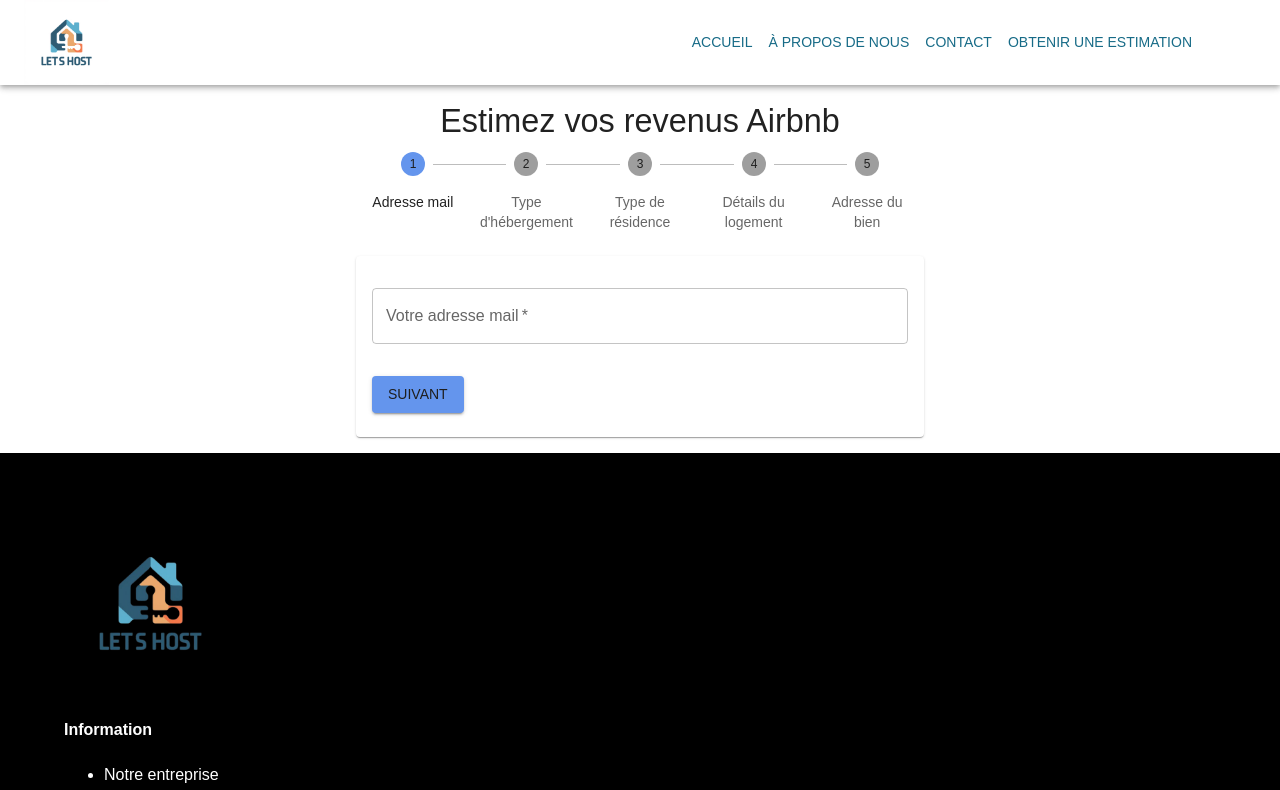
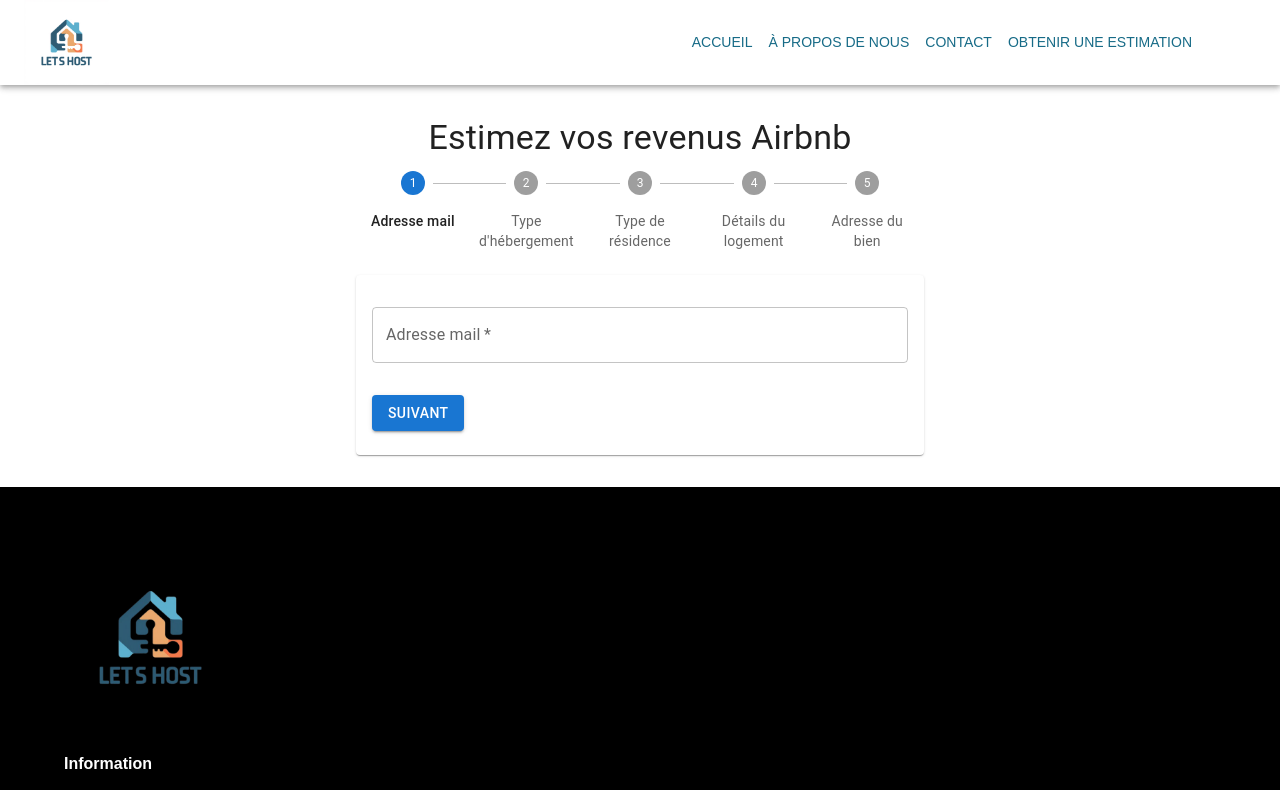
Before and after one commit to Jihentrade/Letshost-conciergerie, a React (Create React App) app: page /obtenirUneEstimation in a window 1280 px wide. Shown: the top 790 px of the page. Built offline with nearby package versions, Linux system fonts and the light colour scheme; some icons are missing.

Commit message:
estimation

```diff
--- a/src/components/estimationRevenue/estimation.jsx
+++ b/src/components/estimationRevenue/estimation.jsx
@@ -16,7 +16,9 @@ import RemoveIcon from "@mui/icons-material/Remove";
 import AddIcon from "@mui/icons-material/Add";
 import Swal from "sweetalert2";
 import emailjs from "emailjs-com";
-
+import { Helmet } from "react-helmet";
+import { createTheme, ThemeProvider } from "@mui/material/styles";
+const theme = createTheme();
 const steps = [
   "Adresse mail",
   "Type d'hébergement",
@@ -25,7 +27,6 @@ const steps = [
   "Adresse du bien",
 ];
 
-// Composant compteur générique
 function Counter({ label, value, onChange, min = 0 }) {
   return (
     <Box
@@ -38,30 +39,15 @@ function Counter({ label, value, onChange, min = 0 }) {
     >
       <Box>
         <Typography variant="subtitle1">{label}</Typography>
-        <Typography variant="caption" color="text.secondary">
-          {value} {label.toLowerCase()}
-        </Typography>
       </Box>
       <Box>
-        <IconButton
-          aria-label={`Réduire ${label}`}
-          onClick={() => onChange(-1)}
-          disabled={value <= min}
-          size="large"
-        >
+        <IconButton onClick={() => onChange(-1)} disabled={value <= min}>
           <RemoveIcon />
         </IconButton>
-        <Typography
-          component="span"
-          sx={{ mx: 2, fontWeight: "bold", fontSize: "1.25rem" }}
-        >
+        <Typography component="span" sx={{ mx: 2, fontWeight: "bold" }}>
           {value}
         </Typography>
-        <IconButton
-          aria-label={`Augmenter ${label}`}
-          onClick={() => onChange(1)}
-          size="large"
-        >
+        <IconButton onClick={() => onChange(1)}>
           <AddIcon />
         </IconButton>
       </Box>
@@ -71,7 +57,6 @@ function Counter({ label, value, onChange, min = 0 }) {
 
 export default function EstimationPage() {
   const [activeStep, setActiveStep] = useState(0);
-
   const [form, setForm] = useState({
     addressMail: "",
     type: "",
@@ -85,13 +70,9 @@ export default function EstimationPage() {
 
   const handleChange = (e) => {
     const { name, value } = e.target;
-    setForm((prev) => ({
-      ...prev,
-      [name]: value,
-    }));
+    setForm((prev) => ({ ...prev, [name]: value }));
   };
 
-  // Gestion des compteurs multiples
   const handleCounterChange = (field, delta) => {
     setForm((prev) => {
       const newValue = prev[field] + delta;
@@ -99,7 +80,6 @@ export default function EstimationPage() {
     });
   };
 
-  // Validation par étape
   const validateStep = () => {
     switch (activeStep) {
       case 0:
@@ -112,27 +92,22 @@ export default function EstimationPage() {
         )
           return "Adresse mail invalide.";
         return null;
-
       case 1:
         if (!form.type) return "Veuillez sélectionner un type d'hébergement.";
         return null;
-
       case 2:
         if (!form.typeRes) return "Veuillez sélectionner un type de résidence.";
         return null;
-
       case 3:
-        if (form.voyageurs <= 0)
-          return "Veuillez indiquer le nombre de voyageurs.";
-        if (form.lits <= 0) return "Veuillez indiquer le nombre de lits.";
-        if (form.sallesDeBain <= 0)
-          return "Veuillez indiquer le nombre de salles de bain.";
+        if (form.voyageurs <= 0) return "Nombre de voyageurs invalide.";
+        if (form.lits <= 0) return "Nombre de lits invalide.";
+        if (form.chambres < 0)
+          return "Veuillez indiquer le nombre de chambres.";
+        if (form.sallesDeBain <= 0) return "Nombre de salles de bain invalide.";
         return null;
-
       case 4:
         if (!form.address.trim()) return "Veuillez entrer l'adresse du bien.";
         return null;
-
       default:
         return null;
     }
@@ -143,64 +118,54 @@ export default function EstimationPage() {
     if (error) {
       Swal.fire({
         icon: "warning",
-        title: "Erreur de validation",
+        title: "Erreur",
         text: error,
-        confirmButtonText: "OK",
       });
       return;
     }
-    if (activeStep < steps.length - 1) setActiveStep((prev) => prev + 1);
+    setActiveStep((prev) => prev + 1);
   };
 
   const handleBack = () => {
-    if (activeStep > 0) setActiveStep((prev) => prev - 1);
+    setActiveStep((prev) => prev - 1);
   };
+
   const handleSubmit = (e) => {
     e.preventDefault();
 
-    // Validation finale
-    if (
-      !form.addressMail.trim() ||
-      !form.type ||
-      !form.typeRes ||
-      form.voyageurs <= 0 ||
-      form.lits <= 0 ||
-      form.sallesDeBain <= 0 ||
-      !form.address.trim()
-    ) {
-      Swal.fire({
-        icon: "warning",
-        title: "Champs manquants",
-        text: "Veuillez remplir tous les champs avant de soumettre.",
-        confirmButtonText: "OK",
-      });
-      return;
-    }
-
-    const templateParams = {
-      addressMail: form.addressMail,
-      type: form.type,
-      typeRes: form.typeRes,
-      voyageurs: form.voyageurs.toString(),
-      chambres: form.chambres.toString(),
-      lits: form.lits.toString(),
-      sallesDeBain: form.sallesDeBain.toString(),
-      address: form.address,
-    };
+    const message = `
+📩 Email : ${form.addressMail}
+🏠 Type : ${form.type}
+🔑 Sous-type : ${form.typeRes}
+👥 Voyageurs : ${form.voyageurs}
+🛏 Chambres : ${form.chambres}
+🛋️ Lits : ${form.lits}
+🛁 Salles de bain : ${form.sallesDeBain}
+📍 Adresse : ${form.address}
+`;
 
     emailjs
       .send(
         "service_9jv2w64",
         "template_qhmuaoj",
-        templateParams,
+        {
+          addressMail: form.addressMail,
+          type: form.type,
+          typeRes: form.typeRes,
+          voyageurs: form.voyageurs,
+          chambres: form.chambres,
+          lits: form.lits,
+          sallesDeBain: form.sallesDeBain,
+          address: form.address,
+          message,
+        },
         "zC_-yk_KfML4WY-pT"
       )
       .then(() => {
         Swal.fire({
           icon: "success",
-          title: "Email envoyé !",
-          text: "Votre estimation a bien été envoyée. Nous vous contacterons bientôt.",
-          confirmButtonText: "OK",
+          title: "Estimation envoyée",
+          text: "Nous vous contacterons bientôt.",
         });
         setForm({
           addressMail: "",
@@ -210,27 +175,46 @@ export default function EstimationPage() {
           chambres: 0,
           lits: 1,
           sallesDeBain: 1,
-
           address: "",
         });
         setActiveStep(0);
       })
-      .catch((error) => {
-        console.error("Erreur d'envoi :", error);
+      .catch(() => {
         Swal.fire({
           icon: "error",
           title: "Erreur",
-          text: "Une erreur s'est produite lors de l'envoi de l'email.",
-          confirmButtonText: "Réessayer",
+          text: "L'envoi a échoué. Veuillez réessayer.",
         });
       });
   };
+
   return (
-    <Box maxWidth="600px" mx="auto" p={2}>
+    <ThemeProvider theme={theme}>
+      <Box
+        sx={{
+          width: "100%",
+          maxWidth: "600px",
+          mx: "auto",
+          px: 2,
+          py: 4,
+          // display: "flex",
+          // flexDirection: "column",
+          // justifyContent: "center",
+          minHeight: "100%",
+        }}
+      >
+        {" "}
+        <Helmet>
+          <title>Estimation Airbnb | Conciergerie Nice</title>
+          <meta
+            name="description"
+            content="Estimez vos revenus Airbnb avec notre formulaire interactif. Rapide, simple, gratuit et sans engagement."
+          />
+          <meta name="robots" content="index, follow" />
+        </Helmet>
         <Typography variant="h4" align="center" gutterBottom>
           Estimez vos revenus Airbnb
         </Typography>
-
         <Stepper activeStep={activeStep} alternativeLabel>
           {steps.map((label) => (
             <Step key={label}>
@@ -238,17 +222,14 @@ export default function EstimationPage() {
             </Step>
           ))}
         </Stepper>
-
         <Card sx={{ mt: 3 }}>
           <CardContent>
-          <form onSubmit={handleSubmit} noValidate>
-            {/* Étape 1 - Email */}
+            <form onSubmit={handleSubmit}>
               {activeStep === 0 && (
                 <TextField
                   fullWidth
-                label="Votre adresse mail"
+                  label="Adresse mail"
                   name="addressMail"
-                type="email"
                   value={form.addressMail}
                   onChange={handleChange}
                   margin="normal"
@@ -256,7 +237,6 @@ export default function EstimationPage() {
                 />
               )}
 
-            {/* Étape 2 - Type d'hébergement */}
               {activeStep === 1 && (
                 <TextField
                   select
@@ -277,7 +257,6 @@ export default function EstimationPage() {
                 </TextField>
               )}
 
-            {/* Étape 3 - Type de résidence */}
               {activeStep === 2 && (
                 <TextField
                   select
@@ -290,18 +269,19 @@ export default function EstimationPage() {
                   required
                 >
                   <MenuItem value="">Sélectionner</MenuItem>
-                <MenuItem value="principale">Résidence principale</MenuItem>
-                <MenuItem value="secondaire">Résidence secondaire</MenuItem>
+                  <MenuItem value="principale">Principale</MenuItem>
+                  <MenuItem value="secondaire">Secondaire</MenuItem>
                 </TextField>
               )}
 
-            {/* Étape 4 - Détails du logement (voyageurs, chambres, lits, salles de bain) */}
               {activeStep === 3 && (
                 <Box mt={2}>
                   <Counter
                     label="Voyageurs"
                     value={form.voyageurs}
-                  onChange={(delta) => handleCounterChange("voyageurs", delta)}
+                    onChange={(delta) =>
+                      handleCounterChange("voyageurs", delta)
+                    }
                     min={1}
                   />
                   <Counter
@@ -327,7 +307,6 @@ export default function EstimationPage() {
                 </Box>
               )}
 
-            {/* Étape 5 - Adresse */}
               {activeStep === 4 && (
                 <TextField
                   fullWidth
@@ -340,26 +319,19 @@ export default function EstimationPage() {
                 />
               )}
 
-            {/* Navigation */}
-            <Box
-              mt={3}
-              display="flex"
-              justifyContent="space-between"
-              flexWrap="wrap"
-              gap={1}
-            >
+              <Box mt={3} display="flex" justifyContent="space-between">
                 {activeStep > 0 && (
-                <Button variant="outlined" onClick={handleBack}>
+                  <Button onClick={handleBack} variant="outlined">
                     Retour
                   </Button>
                 )}
                 {activeStep < steps.length - 1 ? (
-                <Button variant="contained" onClick={handleNext}>
+                  <Button onClick={handleNext} variant="contained">
                     Suivant
                   </Button>
                 ) : (
-                <Button variant="contained" type="submit">
-                  Estimer
+                  <Button type="submit" variant="contained">
+                    Envoyer l’estimation
                   </Button>
                 )}
               </Box>
@@ -367,6 +339,7 @@ export default function EstimationPage() {
           </CardContent>
         </Card>
       </Box>
+    </ThemeProvider>
   );
 }
 
--- a/src/pages/Estimation/estimation.jsx
+++ b/src/pages/Estimation/estimation.jsx
@@ -1,4 +1,5 @@
 import React from "react";
+import { Helmet } from "react-helmet";
 import Navbar from "../../components/Navbar";
 import Footer from "../../components/footer";
 import EstimationPage from "../../components/estimationRevenue";
@@ -6,9 +7,25 @@ import EstimationPage from "../../components/estimationRevenue";
 const Estimation = () => {
   return (
     <>
+      <Helmet>
+        <title>Estimation des Revenus Airbnb | Conciergerie Nice</title>
+        <meta
+          name="description"
+          content="Estimez vos revenus locatifs Airbnb en quelques clics grâce à notre outil gratuit. Rapide, fiable et personnalisé pour votre bien immobilier."
+        />
+        <meta name="viewport" content="width=device-width, initial-scale=1" />
+        <meta charSet="utf-8" />
+        <meta name="robots" content="index, follow" />
+        <link
+          rel="canonical"
+          href="https://votre-site.com/obtenirUneEstimation"
+        />
+      </Helmet>
       <Navbar />
-      <main className="min-h-screen bg-gray-50 py-8">
-        <EstimationPage />
+      <main className="min-h-screen bg-gray-50 py-8 px-4 md:px-8 lg:px-12 flex items-center justify-center">
+        <section className="max-w-4xl mx-auto w-full">
+          <EstimationPage />
+        </section>
       </main>
       <Footer />
     </>
```
Lines whose indentation alone changed are shown as unchanged.
